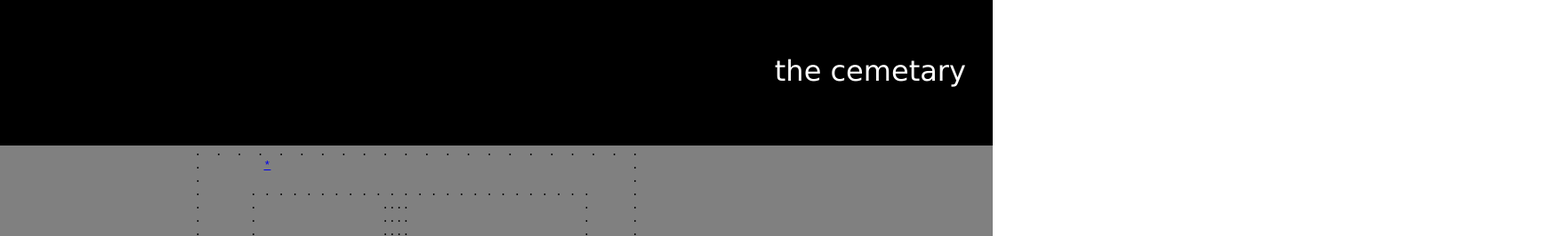
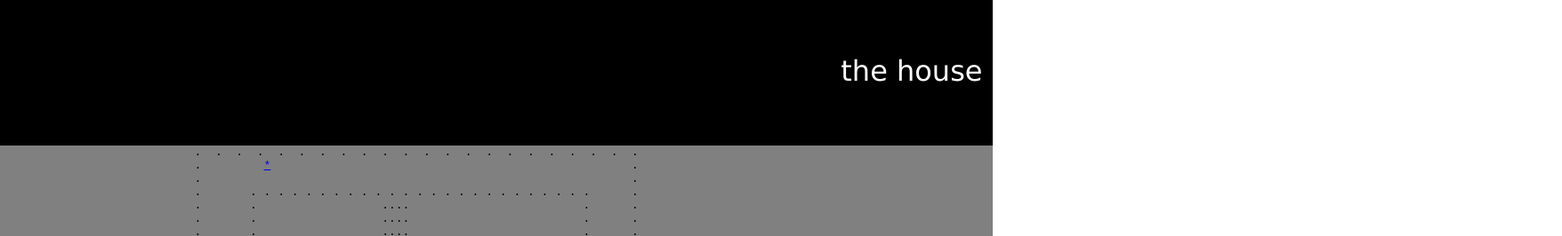
Before and after one commit to milohontanosas/hontm273.github.io, a plain HTML site: page entries/entry1/index1.html in a window 1280 px wide. Shown: the top 266 px of the page at 89% size, 1756 px wide, since content can reach past the window. Drawn offline with Linux system fonts and the light colour scheme.

Commit message:
Update index1.html
title change 12/9

```diff
--- a/entries/entry1/index1.html
+++ b/entries/entry1/index1.html
@@ -4,15 +4,15 @@
 	<meta charset="utf-8">
 	<meta name="viewport" content="width=device-width, initial-scale=1">
 	<link rel="stylesheet" type="text/css" href="main.css">
-	<title>Harmonic Collection Entry 1</title>
+	<title>The House</title>
 </head>
 <body>
 	<div class="ticker-tape">
         <div class="ticker">
-            <div class="ticker__item">the cemetary</div>
-            <div class="ticker__item">the cemetary</div>
-            <div class="ticker__item">the cemetary</div>
-            <div class="ticker__item">the cemetary</div>
+            <div class="ticker__item">the house</div>
+            <div class="ticker__item">the house</div>
+            <div class="ticker__item">the house</div>
+            <div class="ticker__item">the house</div>
         </div>
     </div>
     <div class="container">
```
